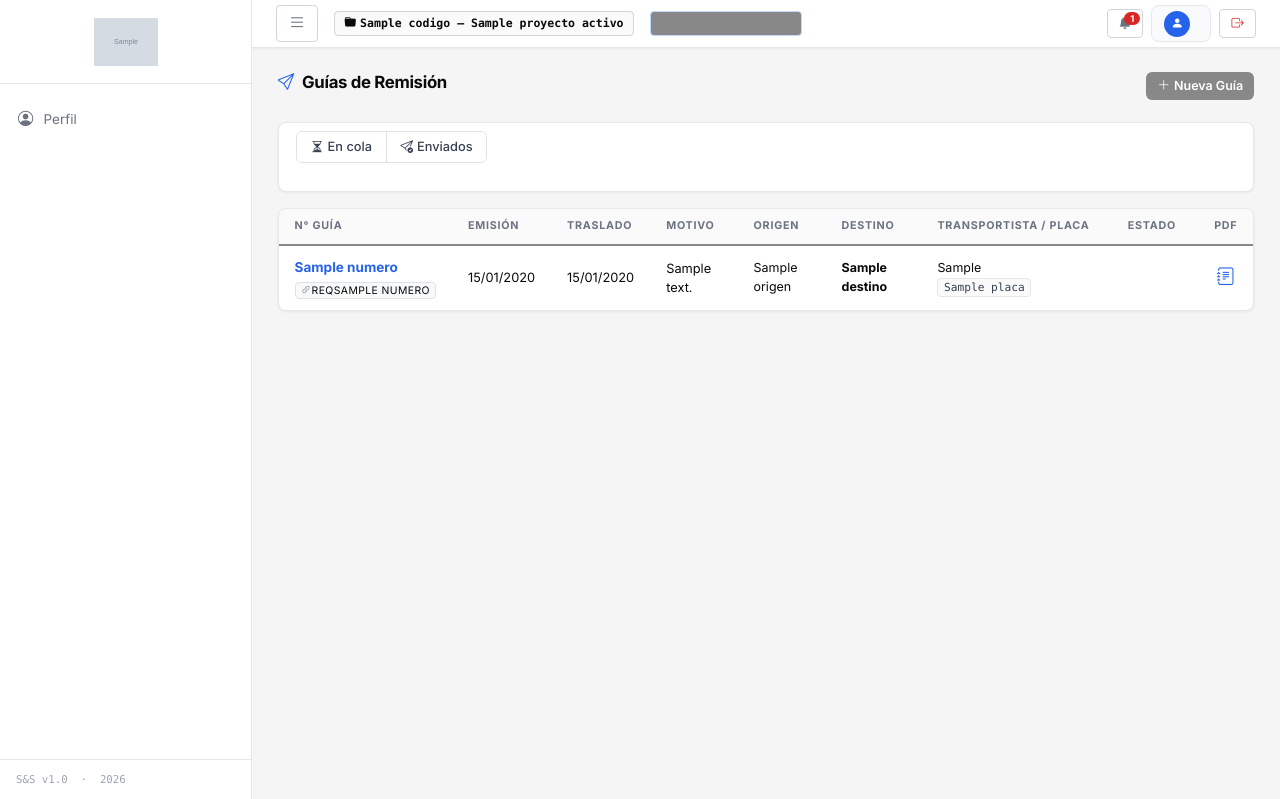
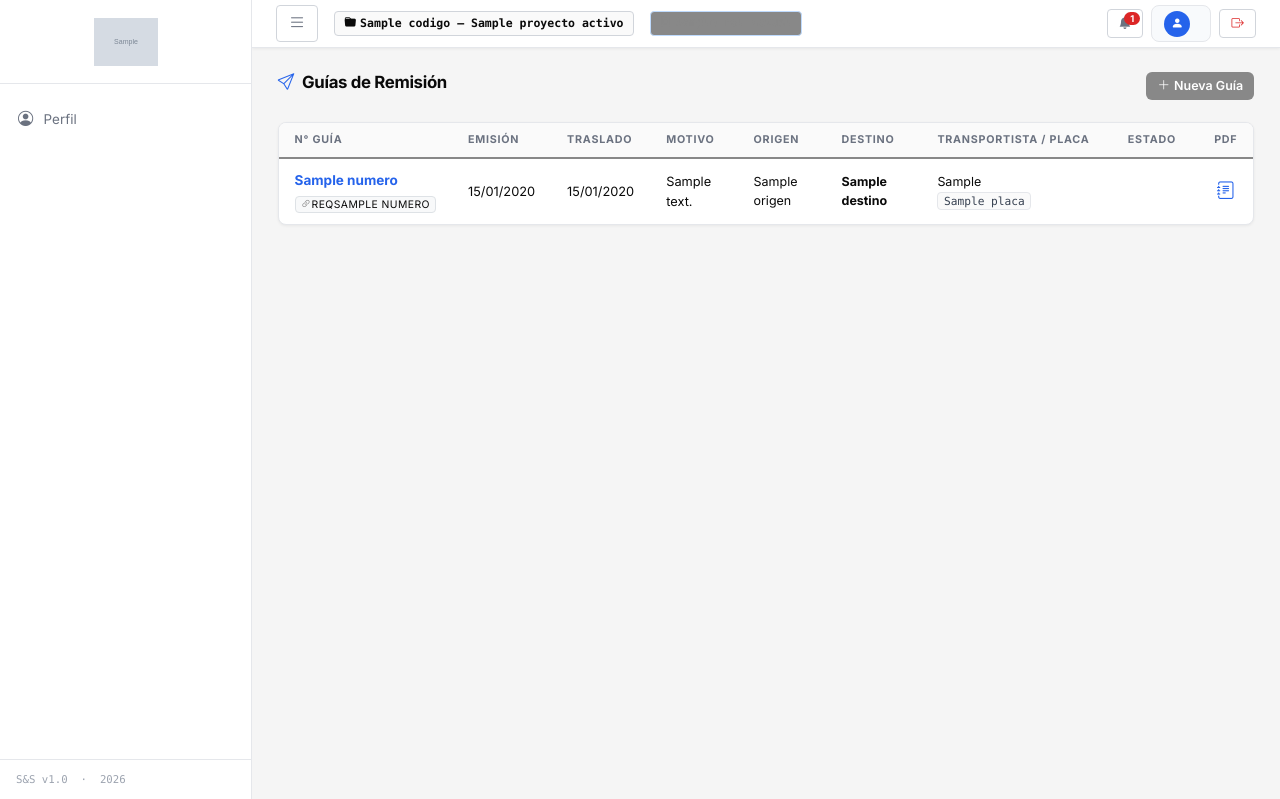
Before and after one commit to harri28/structure, a Django app: template templates/logistica/guia_lista.html in a window 1280 px wide. Shown: the top 799 px of the page. Run offline with Django 5.2, Linux system fonts and the light colour scheme; the template is opened without the code that fills it: most values are stand-ins (such as "Sample title", 1, 10 or a date in 2020); grey boxes marked "Sample" are stand-in pictures.

Commit message:
Guías: unificar lista — quitar chips "En cola / Enviados"
guia_lista deja de filtrar por tab y devuelve todas las guías del
proyecto. En el template se elimina el bloque de chips y el empty state
se simplifica. El estado de cada guía se diferencia por el badge de la
columna Estado (PENDIENTE / EN_TRANSITO / ENTREGADO / ANULADO).

Co-Authored-By: Claude Opus 4.7 <noreply@anthropic.com>

```diff
--- a/templates/logistica/guia_lista.html
+++ b/templates/logistica/guia_lista.html
@@ -13,20 +13,6 @@
   <a href="{% url 'logistica:guia_crear' proyecto.pk %}" class="btn btn-primary btn-sm">
     <i class="bi bi-plus-lg me-1"></i>Nueva Guía
   </a>
-</div>
-
-<!-- Chips: En cola / Enviados -->
-<div class="card mb-3">
-  <div class="card-body py-2">
-    <div class="submodule-chips">
-      <a href="?tab=cola" class="s-chip {% if tab == 'cola' %}active{% endif %}">
-        <i class="bi bi-hourglass-split me-1"></i>En cola
-      </a>
-      <a href="?tab=enviados" class="s-chip {% if tab == 'enviados' %}active{% endif %}">
-        <i class="bi bi-send-check me-1"></i>Enviados
-      </a>
-    </div>
-  </div>
 </div>
 
 <div class="card">
@@ -86,11 +72,7 @@
         {% empty %}
         <tr>
           <td colspan="9" class="text-center py-4 text-muted">
-            {% if tab == 'enviados' %}
-              No hay guías enviadas todavía.
-            {% else %}
-              No hay guías en cola. Aprobá un requerimiento para generar una.
-            {% endif %}
+            No hay guías registradas todavía. Generá una desde una cotización aprobada.
           </td>
         </tr>
         {% endfor %}
```
Also changed, not shown: apps/logistica/views.py (+3 -10 lines).
